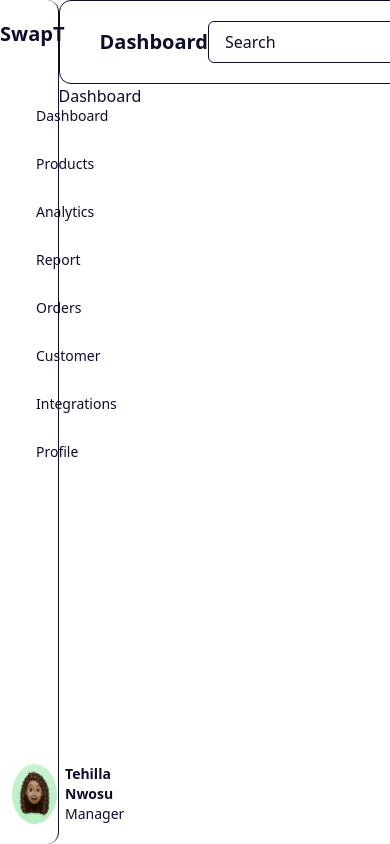
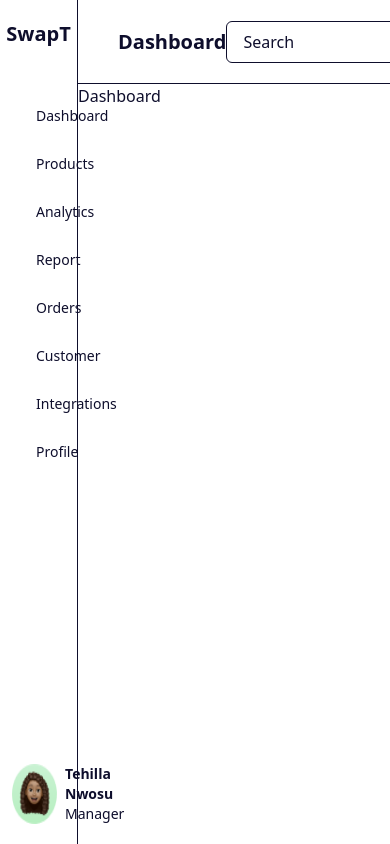
Before and after one commit to CruxndDev/cruxnd-store-admin, a Next.js app: page /dashboard in a window 390 px wide. Shown: the top 844 px of the page. Built offline with nearby package versions, Linux system fonts and the light colour scheme.

Commit message:
Worked on responsiveness for small laptops

```diff
--- a/app/page.jsx
+++ b/app/page.jsx
@@ -1,7 +1,9 @@
+import Link from "next/link";
+
 export default function Home() {
   return (
     <main>
-      Dashboard
+      <Link href={`/dashboard`} className="text-secondaryBlue underline">Click here to go to Dashboard</Link>
     </main>
   );
 }
--- a/components/adminPanel/Header.jsx
+++ b/components/adminPanel/Header.jsx
@@ -5,7 +5,7 @@ import { CgSearch } from "react-icons/cg";
 
 const Header = () => {
   return (
-    <header className="h-[10vh] flex items-center justify-between rounded-xl border-primaryColor border-[1.5px] px-10">
+    <header className="h-[10vh] flex items-center justify-between border-primaryColor border-b-[1.5px] px-10">
       <h1 className="font-bold text-xl">Dashboard</h1>
 
       <div className="flex items-center">
--- a/components/adminPanel/SideBar.jsx
+++ b/components/adminPanel/SideBar.jsx
@@ -5,7 +5,7 @@ import { FaCaretDown } from "react-icons/fa";
 
 const SideBar = () => {
   return (
-    <aside className="h-full w-[15vw] rounded-xl border-primaryColor border-r-[1.5px] py-5 flex flex-col justify-between">
+    <aside className="h-full w-[20vw] xl:w-[15vw] border-primaryColor border-r-[1.5px] py-5 flex flex-col justify-between">
       <div>
         <div className="text-center mb-14">
           <h1 className="font-bold text-xl">SwapT</h1>
```
